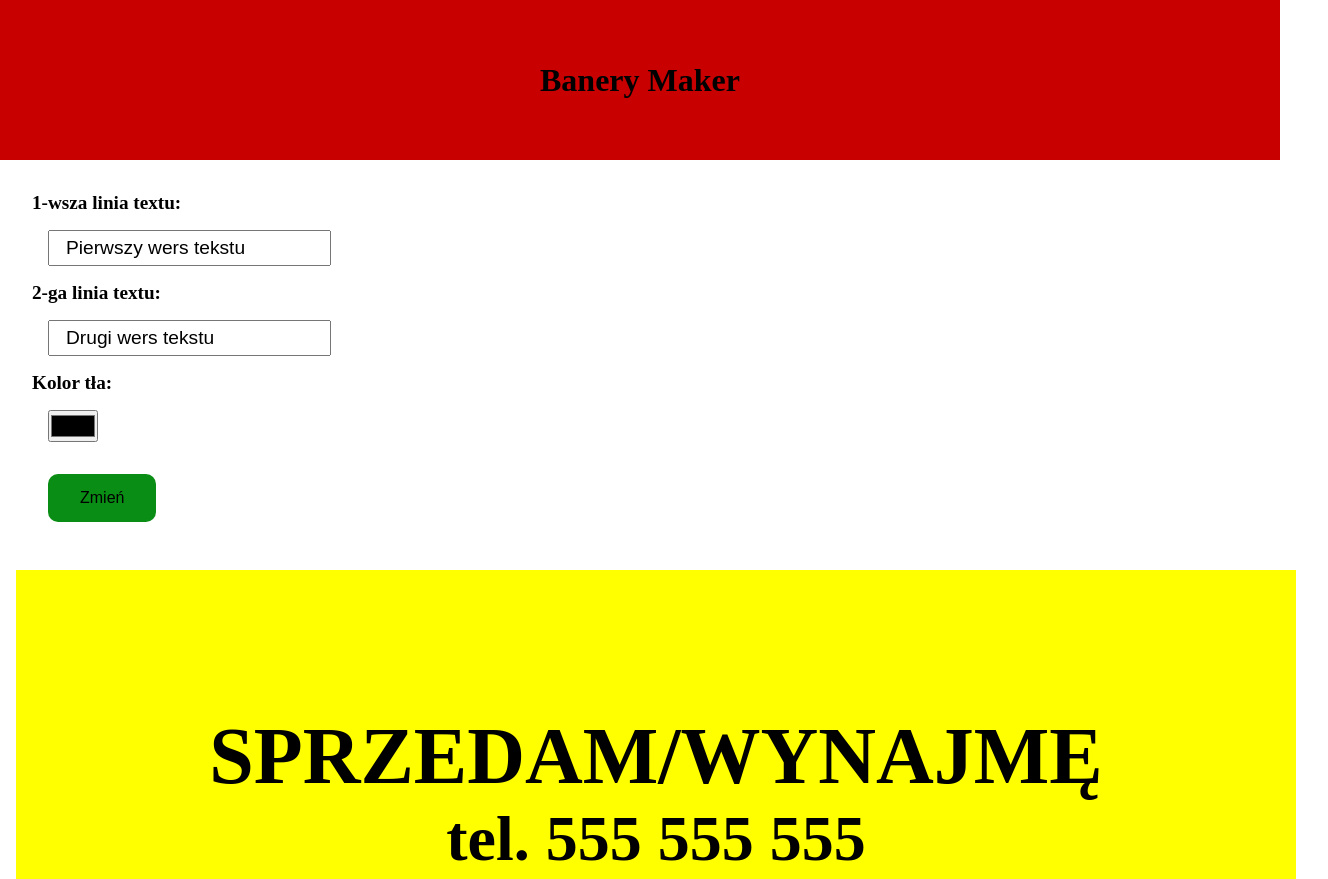
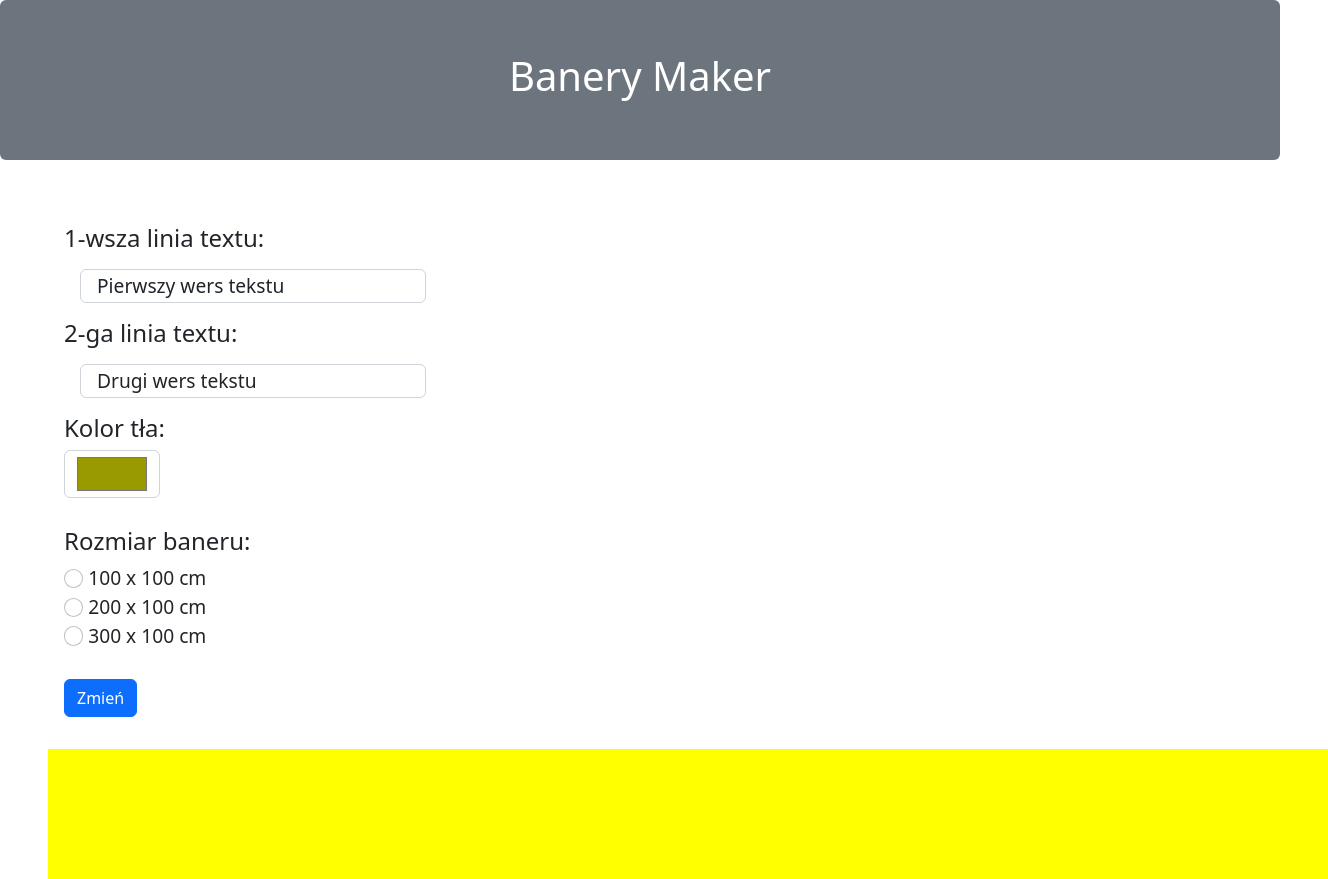
Before and after one commit to michalzareba0001/baneryMaker, a website: page index.html in a window 1280 px wide. Shown: the top 879 px of the page, 1328 px wide, since content can reach past the window. Drawn offline with nearby package versions, Linux system fonts and the light colour scheme.

Commit message:
node reset and bootstrap added

```diff
--- a/banery.scss
+++ b/banery.scss
@@ -7,10 +7,10 @@
 header {
     background-color: rgb(200, 0, 0);
     min-height: 10rem;
-    display: flex;
-    justify-content: center;
-    align-items: center;
-    flex-direction: column;
+    display: flex !important;
+    justify-content: center !important;
+    align-items: center !important;
+    flex-direction: column !important;
     position: absolute;
     width: 100%;
     top: 0;
@@ -19,6 +19,7 @@ header {
 main {
     position: relative;
     top: 10rem;
+    padding: 2rem;
 
     .baner_form{
         min-height: 6rem;
@@ -31,12 +32,13 @@ main {
             margin: 1rem;
             padding: 1rem;
             font-size: 1.2rem;
+            width: 30%;
         }
 
         #baner_color{
-            height: 2rem;
-            margin: 1rem;
-            font-size: 1.2rem;
+            width: 6rem;
+            height: 3rem;
+            cursor: pointer;
         }
 
     }
--- a/index.html
+++ b/index.html
@@ -1,20 +1,23 @@
 <!DOCTYPE html>
 <html lang="en">
+
 <head>
     <meta charset="UTF-8">
     <meta http-equiv="X-UA-Compatible" content="IE=edge">
     <meta name="viewport" content="width=device-width, initial-scale=1.0">
     <link rel="stylesheet" href="banery.css">
+    <link href="https://cdn.jsdelivr.net/npm/bootstrap@5.2.1/dist/css/bootstrap.min.css" rel="stylesheet"
+        integrity="sha384-iYQeCzEYFbKjA/T2uDLTpkwGzCiq6soy8tYaI1GyVh/UjpbCx/TYkiZhlZB6+fzT" crossorigin="anonymous">
     <script src="https://cdnjs.cloudflare.com/ajax/libs/html2pdf.js/0.10.1/html2pdf.bundle.min.js"></script>
     <script>
         function generatePDF() {
             const element = document.getElementById('baner_image');
             var opt = {
-           margin:       1,
-           filename:     'test.pdf',
-           image:        { type: 'jpeg', quality: 0.98 },
-           html2canvas:  { scale: 2 },
-           jsPDF:        { unit: 'cm', format: [20, 10], orientation: 'landscape' }
+                margin: 1,
+                filename: 'test.pdf',
+                image: { type: 'jpeg', quality: 0.98 },
+                html2canvas: { scale: 2 },
+                jsPDF: { unit: 'cm', format: [20, 10], orientation: 'landscape' }
             };
             // Choose the element that our invoice is rendered in.
             html2pdf().set(opt).from(element).save();
@@ -22,22 +25,36 @@
     </script>
     <title>Banery Maker</title>
 </head>
+
 <body>
     <script src="banery.js"></script>
     <script src="https://cdnjs.cloudflare.com/ajax/libs/jspdf/2.5.1/jspdf.umd.min.js"></script>
 
-    <header>
+    <header class="badge text-bg-secondary">
         <h1>Banery Maker</h1>
     </header>
     <main id="main">
         <div class="baner">
             <div class="baner_form">
                 <form name="banerInput">
-                    <h4>1-wsza linia textu: </h4><input type="text" id="baner_text_i1" value="Pierwszy wers tekstu">
-                    <h4>2-ga linia textu: </h4><input type="text" id="baner_text_i2" value="Drugi wers tekstu">
+                    <h4 class="form-label">1-wsza linia textu: </h4><input type="text" id="baner_text_i1"
+                        class="form-control" value="Pierwszy wers tekstu">
+                    <h4 class="form-label">2-ga linia textu: </h4><input type="text" id="baner_text_i2"
+                        class="form-control" value="Drugi wers tekstu">
 
-                    <h4>Kolor tła:</h4> <input type="color" id="baner_color" value="#000000"><br/>
-                    <input type="button" class="mybutton2" value="Zmień" onclick="changeText()">
+                    <h4 class="form-label">Kolor tła:</h4> <input type="color" id="baner_color" class="form-control"
+                        value="#999900"><br />
+
+                    <h4 class="form-label">Rozmiar baneru:</h4>
+                    <input class ="form-check-input" type="radio" id="100x100" name="baner_size" value=100100>
+                    <label class ="form-check-label"for="100x100">100 x 100 cm</label><br>
+                    <input class ="form-check-input" type="radio" id="200x100" name="baner_size" value=200100>
+                    <label class ="form-check-label"for="200x100">200 x 100 cm</label><br>
+                    <input class ="form-check-input" type="radio" id="300x100" name="baner_size" value=300x100>
+                    <label class ="form-check-label"for="300x100">300 x 100 cm</label>
+                    <br/>
+                    <br/>
+                    <input type="button" class="btn btn-primary" value="Zmień" onclick="changeText()">
                 </form>
             </div>
             <div class="baner_image" id="baner_image">
@@ -45,13 +62,14 @@
                 <h2 id="text_out2">tel. 555 555 555</h2>
             </div>
 
-            <button class="mybutton1" onclick="generatePDF()">Zrób i pobierz PDF</button>
+            <button class="btn btn-success" onclick="generatePDF()">Zrób i pobierz PDF</button>
 
         </div>
         </div>
     </main>
-    <footer>
+    <footer class="badge text-bg-secondary">
         <div id="footerLeft">© 2022 Banery Maker</div>
     </footer>
 </body>
+
 </html>
```
Also changed, not shown: banery.css, 1 other file. Lines whose indentation alone changed are shown as unchanged.
